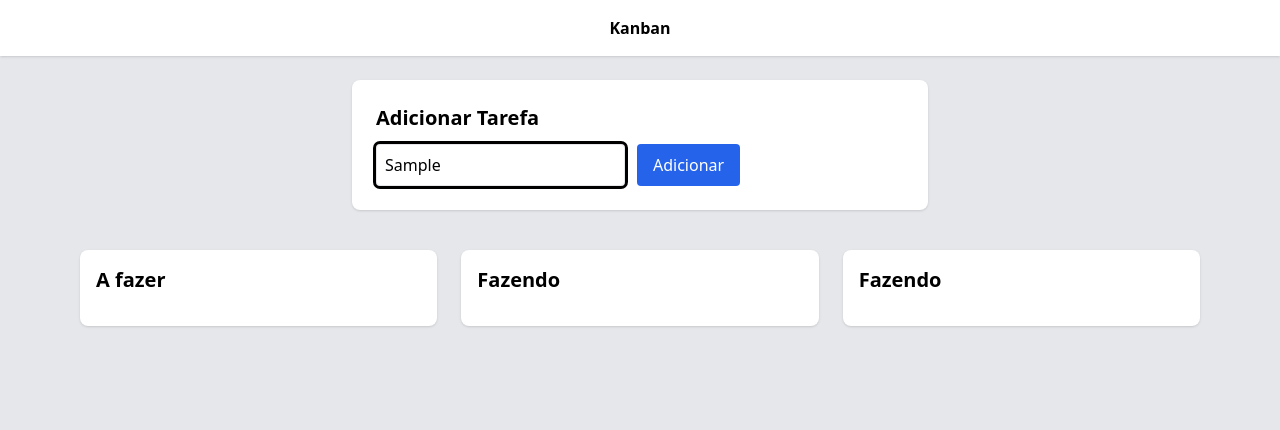
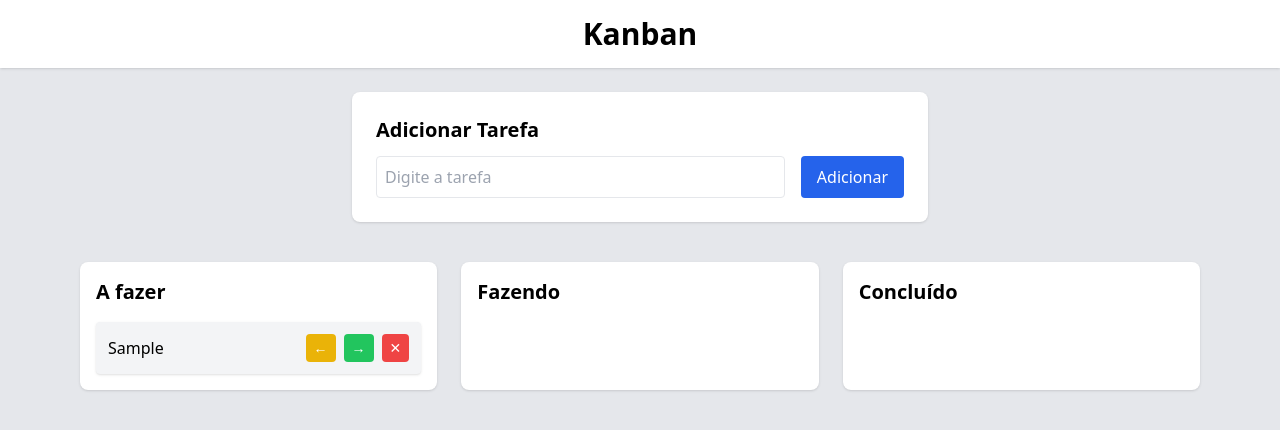
Before and after one commit to Vinicius2505-Oliveira/kanban, a plain HTML site: page index.html in a window 1280 px wide. Both pictures are taken after typing "Sample" into the empty fields and a click on the button "Adicionar". Drawn offline with nearby package versions, Linux system fonts and the light colour scheme.

Commit message:
Corrigindo erros...

```diff
--- a/index.html
+++ b/index.html
@@ -3,27 +3,31 @@
 <head>
     <meta charset="UTF-8">
     <meta name="viewport" content="width=device-width, initial-scale=1.0">
-    <title>Projeto kanban</title>
+    <title>Projeto Kanban</title>
     <script src="https://cdn.tailwindcss.com"></script>
 </head>
 <body class="bg-gray-200 min-h-screen">
+
 <header class="bg-white shadow p-4 mb-6">
-        <h1 class="3xl font-bold text-center">Kanban</h1>
+    <h1 class="text-3xl font-bold text-center">Kanban</h1>
 </header>
 
 <div class="max-w-xl mx-auto bg-white p-6 rounded-lg shadow mb-6">
-        <h2 class="text-xl font-semibold mb-3"> Adicionar Tarefa</h2>
-        <div class="flex gap-3">
-            <input id="taskInput"
+    <h2 class="text-xl font-semibold mb-3">Adicionar Tarefa</h2>
+    <div class="flex gap-4">
+        <input
+            id="taskInput"
             type="text"
-            placeholder="Digite a tarefa:"
-            class="flex 1 border rounded p-2 outline none">
-
-            <button class="bg-blue-600 text-white px-4 py-2 rounded hover:bg-blue-800">
+            placeholder="Digite a tarefa"
+            class="flex-1 border rounded p-2 outline-none"
+        >
+        <button
+            onclick="addTask()"
+            class="bg-blue-600 text-white px-4 py-2 rounded hover:bg-blue-800"
+        >
             Adicionar
         </button>
     </div>
-
 </div>
 
 <div class="max-w-6xl mx-auto grid grid-cols-1 md:grid-cols-3 gap-6 p-4">
@@ -32,20 +36,90 @@
         <div id="col-todo" class="space-y-3"></div>
     </div>
 
+    <div class="bg-white p-4 rounded-lg shadow">
+        <h2 class="text-xl font-bold mb-4">Fazendo</h2>
+        <div id="col-doing" class="space-y-3"></div>
+    </div>
 
     <div class="bg-white p-4 rounded-lg shadow">
-            <h2 class="text-xl font-bold mb-4">Fazendo</h2>
-            <div id="col-todo" class="space-y-3"></div>
-        </div>
-
-
-        <div class="bg-white p-4 rounded-lg shadow">
-            <h2 class="text-xl font-bold mb-4">Fazendo</h2>
-            <div id="col-todo" class="space-y-3"></div>
+        <h2 class="text-xl font-bold mb-4">Concluído</h2>
+        <div id="col-done" class="space-y-3"></div>
     </div>
 </div>
 
+<script>
+let tasks = JSON.parse(localStorage.getItem('KanbanTasks')) || []
 
+function addTask() {
+    const input = document.getElementById('taskInput')
+    const text = input.value.trim()
+
+    if (!text) return
+
+    tasks.push({
+        id: Date.now(),
+        titulo: text,
+        status: 'todo'
+    })
+
+    input.value = ''
+    saveAndRender()
+}
+
+function moveTask(id, direction) {
+    const order = ['todo', 'doing', 'done']
+    const task = tasks.find(t => t.id === id)
+    const index = order.indexOf(task.status)
+
+    if (direction === 'forward' && index < 2) {
+        task.status = order[index + 1]
+    }
+
+    if (direction === 'back' && index > 0) {
+        task.status = order[index - 1]
+    }
+
+    saveAndRender()
+}
+
+function deleteTask(id) {
+    if (!confirm('Excluir tarefa?')) return
+    tasks = tasks.filter(t => t.id !== id)
+    saveAndRender()
+}
+
+function saveAndRender() {
+    localStorage.setItem('KanbanTasks', JSON.stringify(tasks))
+    render()
+}
+
+function render() {
+    const columns = {
+        todo: document.getElementById('col-todo'),
+        doing: document.getElementById('col-doing'),
+        done: document.getElementById('col-done')
+    }
+
+    Object.values(columns).forEach(col => col.innerHTML = '')
+
+    tasks.forEach(task => {
+        const card = document.createElement('div')
+        card.className = 'bg-gray-100 p-3 rounded shadow flex justify-between items-center'
+
+        card.innerHTML = `
+            <span class="font-medium">${task.titulo}</span>
+            <div class="flex gap-2">
+                <button onclick="moveTask(${task.id}, 'back')" class="bg-yellow-500 text-white px-2 py-1 rounded text-sm">←</button>
+                <button onclick="moveTask(${task.id}, 'forward')" class="bg-green-500 text-white px-2 py-1 rounded text-sm">→</button>
+                <button onclick="deleteTask(${task.id})" class="bg-red-500 text-white px-2 py-1 rounded text-sm">✕</button>
+            </div>
+        `
+        columns[task.status].appendChild(card)
+    })
+}
+
+render()
+</script>
 
 </body>
 </html>
```
Lines whose indentation alone changed are shown as unchanged.
